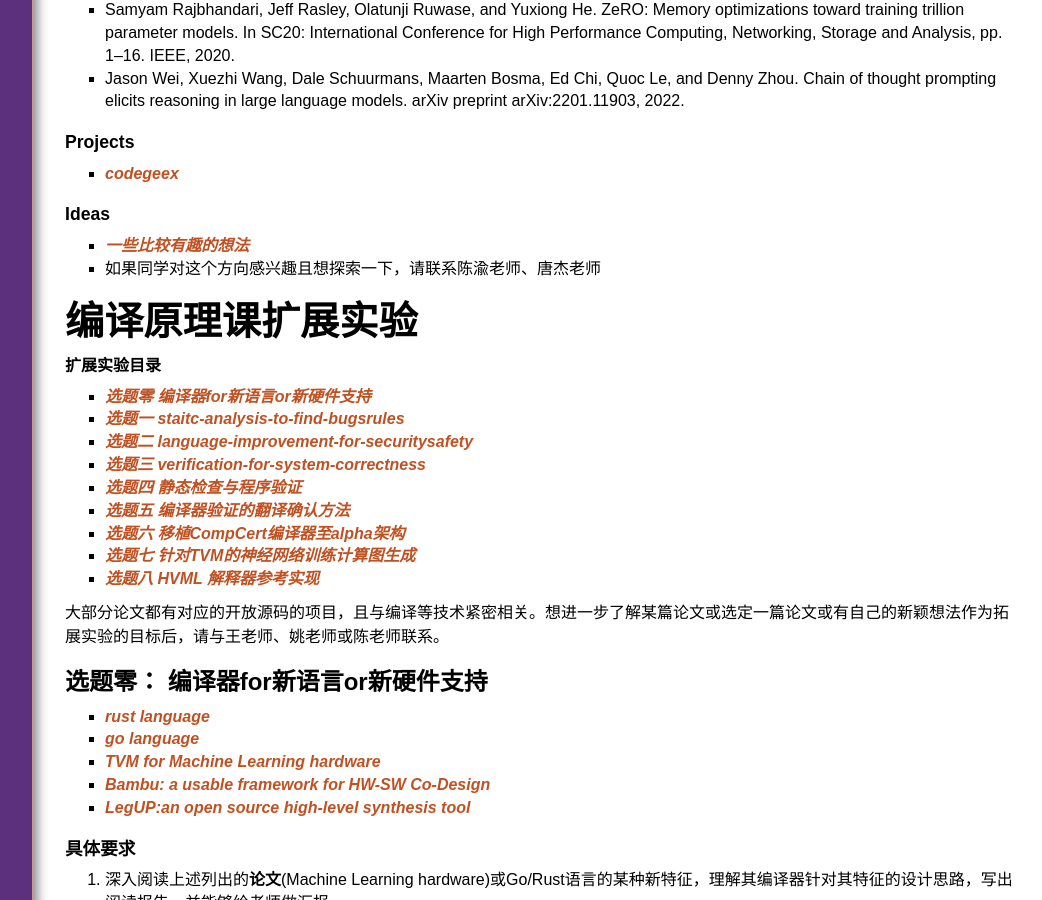
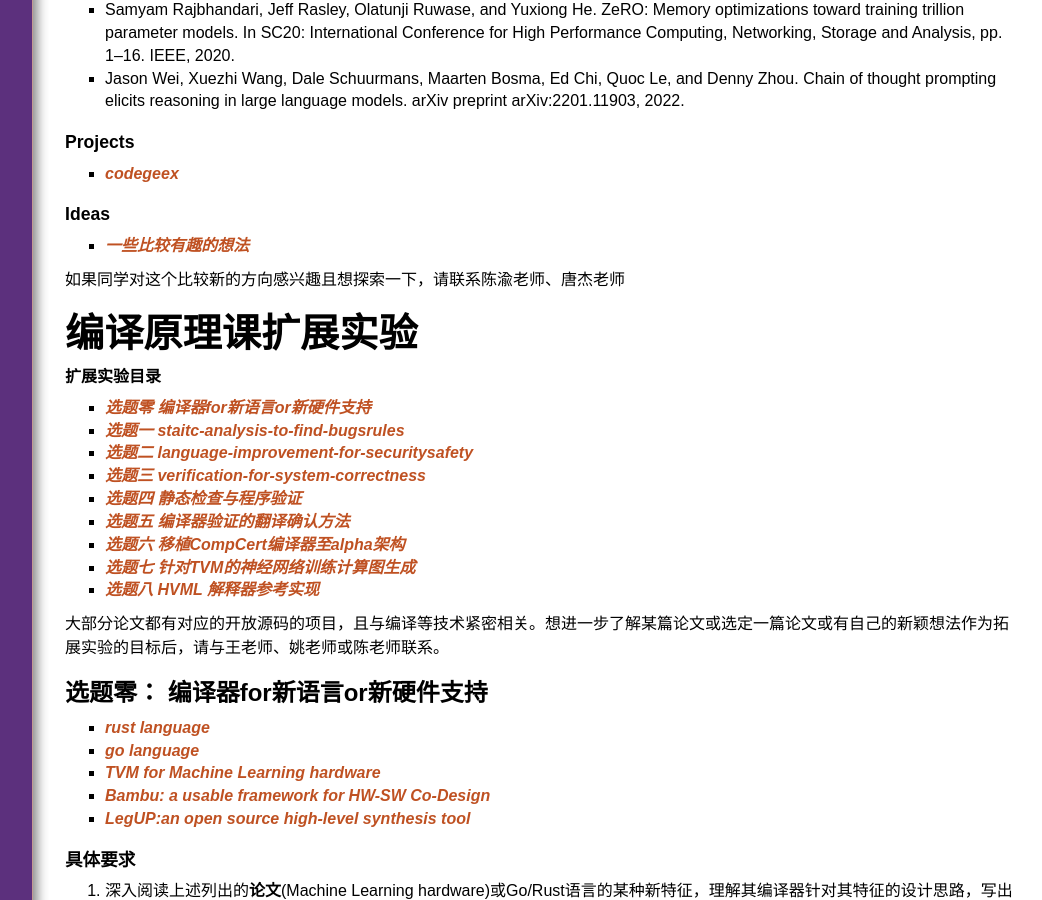
Before and after one commit to chyyuu/compiler_course_info, a Jekyll site: the page built from readinglist.md, in a window 1280 px wide and 900 px high, scrolled down 916 px. Shown: the whole window, without its empty margins (234-1276 px from the left). Built offline with Jekyll 4.4.1, drawn with Linux system fonts in a browser that asks for light colours; nearby versions of some CDN libraries; our own code applies the rules of GitHub Pages for plain Markdown files.

Commit message:
Update readinglist.md

```diff
--- a/readinglist.md
+++ b/readinglist.md
@@ -28,8 +28,8 @@
 
 ### Ideas
 - [一些比较有趣的想法](./ai4sysprog.md)
--
-如果同学对这个方向感兴趣且想探索一下，请联系陈渝老师、唐杰老师
+
+如果同学对这个比较新的方向感兴趣且想探索一下，请联系陈渝老师、唐杰老师
 
 # 编译原理课扩展实验
 **扩展实验目录**
```
